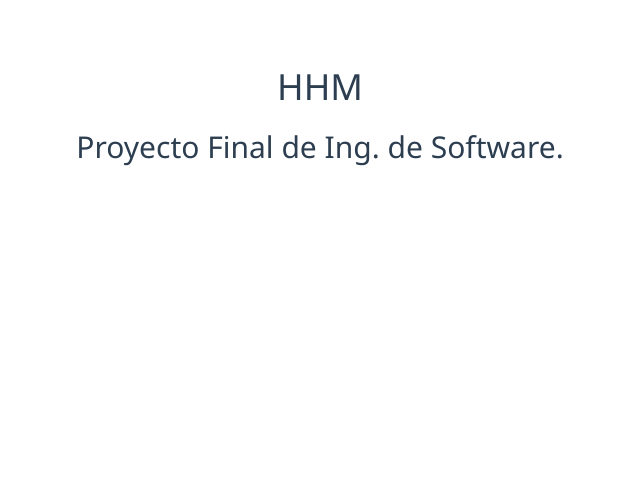
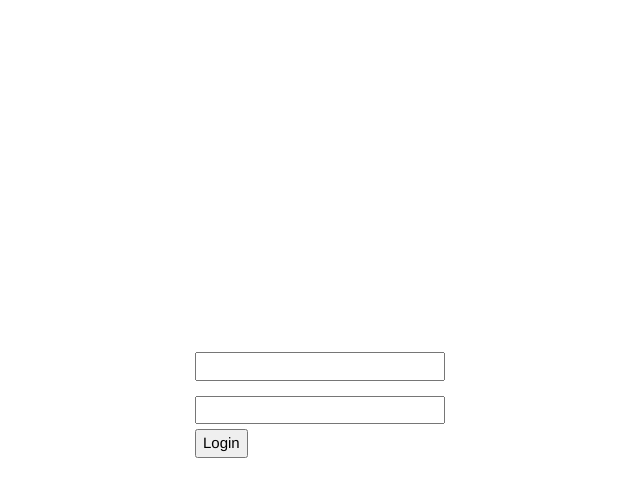
Before and after one commit to HHM-ITAM/HHM, a Vue app: page / in a window 1280 px wide. Shown: the top 496 px of the page, without its empty margins (320-960 px from the left). Built offline with nearby package versions, Linux system fonts and the light colour scheme.

Commit message:
added simple login form

```diff
--- a/src/App.vue
+++ b/src/App.vue
@@ -1,6 +1,5 @@
 <template>
   <div id="app">
-    <h1>HHM</h1>
     <router-view/>
   </div>
 </template>
@@ -14,12 +13,28 @@ export default {
 <style>
 @import './assets/styles/w3.css';
 
+html{
+  margin: 0;
+  padding: 0;
+  height: 100%;
+  width: 100%;
+}
+
+body{
+  margin: 0;
+  padding: 0;
+  height: 100%;
+  width: 100%;
+}
+
 #app {
+  margin: 0;
+  padding: 0;
+  height: 100%;
+  width: 100%;
   font-family: 'Avenir', Helvetica, Arial, sans-serif;
   -webkit-font-smoothing: antialiased;
   -moz-osx-font-smoothing: grayscale;
-  text-align: center;
   color: #2c3e50;
-  margin-top: 60px;
 }
 </style>
--- a/src/components/Login.vue
+++ b/src/components/Login.vue
@@ -1,21 +1,44 @@
 <template>
   <div class="login">
-      <h2>Proyecto Final de Ing. de Software.</h2>
+      <form>
+        <input type="email" name="email" id="email">
+        <input type="password" name="pass" id="pass">
+        <button type="submit">
+          Login
+        </button>
+      </form>
   </div>
 </template>
 
 <script>
 export default {
-  name: 'Login',
-  data () {
-    return {
-      msg: 'Welcome to Your Vue.js App'
-    }
-  }
+  name: 'Login'
 }
 </script>
 
 <!-- Add "scoped" attribute to limit CSS to this component only -->
 <style scoped>
+.login{
+  margin: 0;
+  padding: 0;
+  height: 100%;
+  width: 100%;
+  display: flex;
+  justify-content: center;
+}
 
+form{
+  align-self: center;
+  width: 250px;
+}
+
+input{
+  display: box;
+  width: 100%;
+  margin-top: 10px;
+  margin-bottom: 5px;
+}
+button{
+  display: box;
+}
 </style>
```
